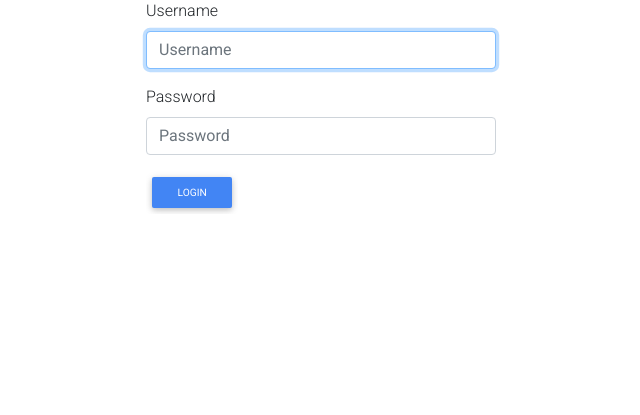
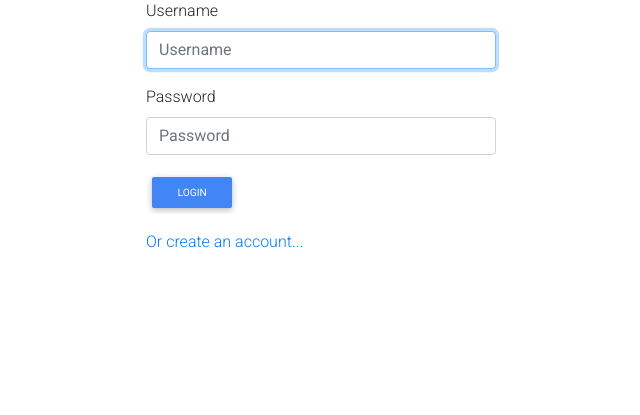
Before and after one commit to abzedmohammed/insta-clone, a Django app: page /accounts/login/ in a window 1280 px wide. Shown: the part 103-518 px from the top of the page, without its empty margins (319-959 px from the left). Run offline with Django 3.2, Linux system fonts and the light colour scheme; some libraries are stand-ins or nearby versions.

Commit message:
add sign up in login

```diff
--- a/insta/templates/profile/profile.html
+++ b/insta/templates/profile/profile.html
@@ -58,8 +58,9 @@
       <h4 style="text-decoration: underline;">Bio</h4>
       <p><i class="fas fa-quote-left"></i> {{ profile.bio }}
       </p>
-
+      {% if request.user == profile.user %}
       <a class="btn btn-outline-dark" href="{% url 'editProfile' profile.user %}">Edit profile</a>
+      {% endif %}
     </div>
 
   </div>
--- a/insta/templates/registration/login.html
+++ b/insta/templates/registration/login.html
@@ -52,9 +52,20 @@
 
       </div>
       <!-- empty div -->
+      <div class="col-md-4">
+      </div>
+    </div>
+
+    <div class="row">
+      <!-- Empty div -->
       <div class="col-md-4"></div>
-    </div>
+      <div class="col-md-4">
+        <p class=""><a href="/accounts/register">Or create an account...</a></p>
+
+      </div>
+      <div class="col-md-4"></div>
   </div>
+</div>
 
 
     <!-- JQuery -->
```
